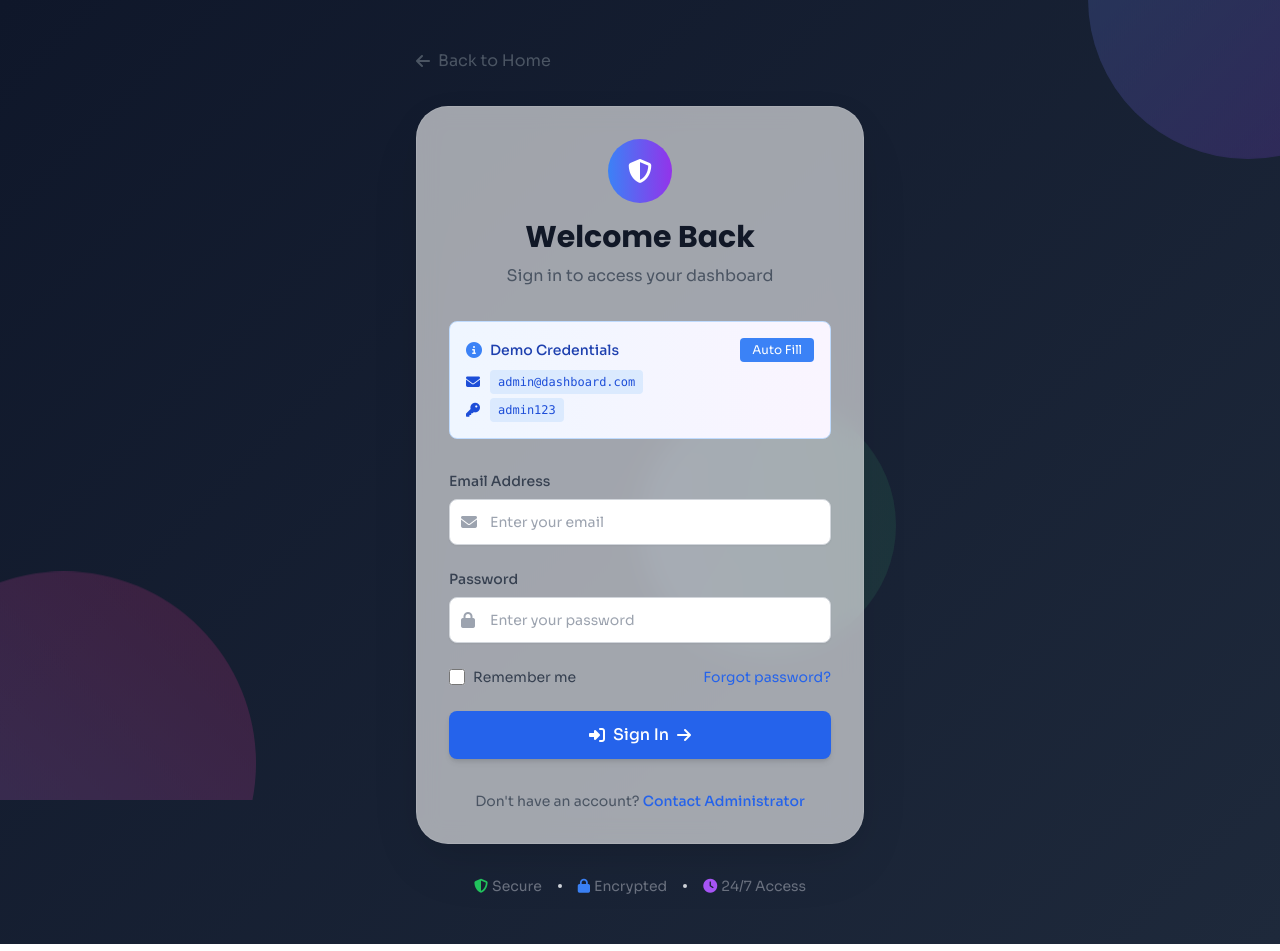
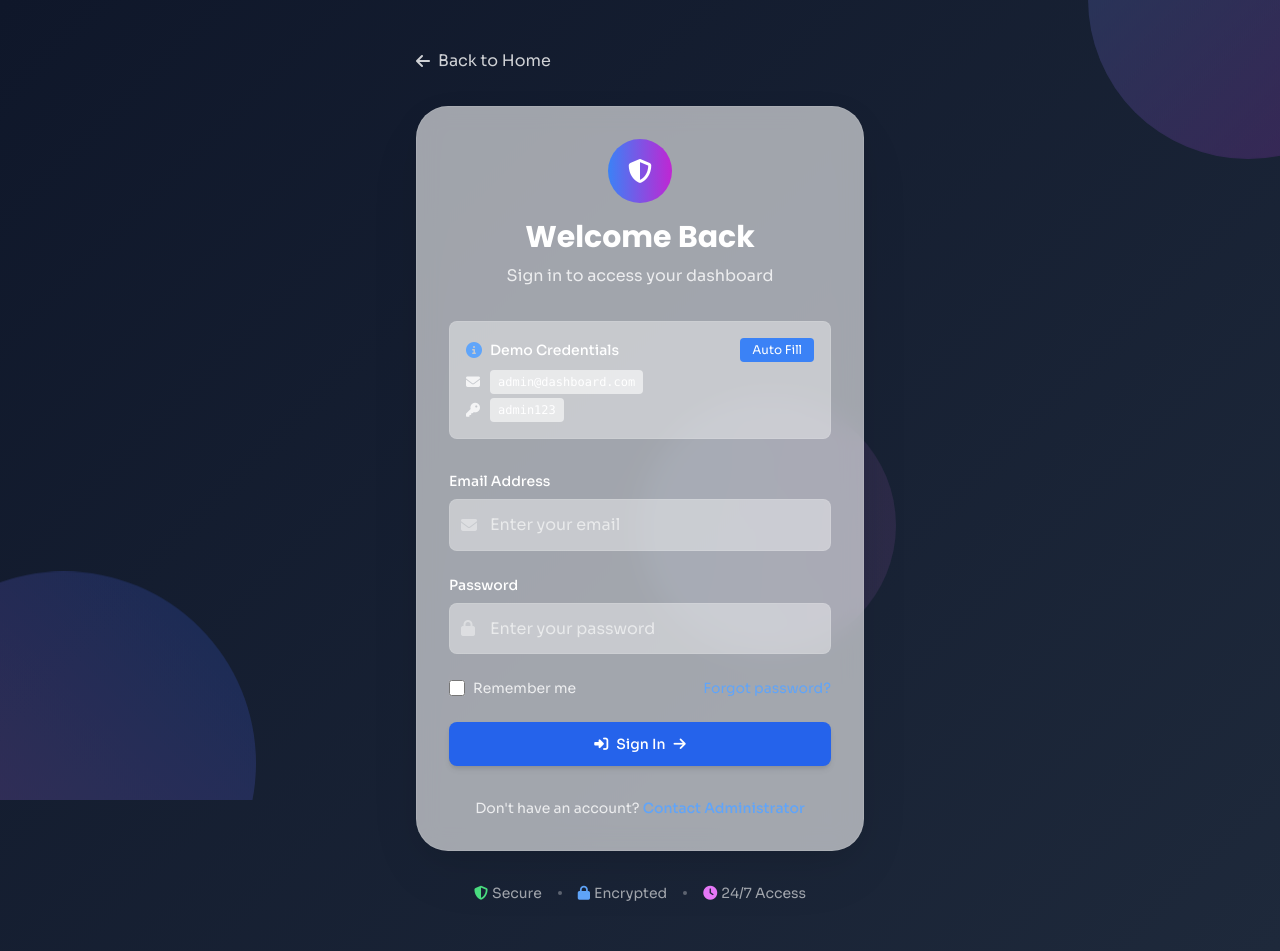
Before and after one commit to Ozair0101/Modern-Dashboard, a React (Vite) app: page /login in a window 1280 px wide. Built offline with nearby package versions, Linux system fonts and the light colour scheme.

Commit message:
changes login pages

```diff
--- a/src/components/Login.jsx
+++ b/src/components/Login.jsx
@@ -33,9 +33,9 @@ const Login = () => {
     <div className="login-container">
       {/* Background decoration */}
       <div className="absolute inset-0 overflow-hidden">
-        <div className="absolute -top-40 -right-32 w-80 h-80 bg-gradient-to-br from-blue-400 to-purple-600 rounded-full opacity-20 animate-bounce-gentle"></div>
-        <div className="absolute -bottom-40 -left-32 w-96 h-96 bg-gradient-to-tr from-purple-400 to-pink-600 rounded-full opacity-20 animate-bounce-gentle animation-delay-400"></div>
-        <div className="absolute top-1/2 left-1/2 transform -translate-x-1/2 -translate-y-1/2 w-64 h-64 bg-gradient-to-r from-blue-300 to-green-400 rounded-full opacity-10 animate-bounce-gentle animation-delay-200"></div>
+        <div className="absolute -top-40 -right-32 w-80 h-80 bg-gradient-to-br from-primary-400 to-accent-600 rounded-full opacity-20 animate-bounce-gentle"></div>
+        <div className="absolute -bottom-40 -left-32 w-96 h-96 bg-gradient-to-tr from-accent-400 to-primary-600 rounded-full opacity-20 animate-bounce-gentle animation-delay-400"></div>
+        <div className="absolute top-1/2 left-1/2 transform -translate-x-1/2 -translate-y-1/2 w-64 h-64 bg-gradient-to-r from-primary-300 to-accent-400 rounded-full opacity-10 animate-bounce-gentle animation-delay-200"></div>
       </div>
 
       <div className="relative z-10 w-full max-w-md">
@@ -43,7 +43,7 @@ const Login = () => {
         <div className="mb-8">
           <Link
             to="/"
-            className="inline-flex items-center text-gray-600 hover:text-gray-900 transition-colors group"
+            className="inline-flex items-center text-white/80 hover:text-white transition-colors group"
           >
             <i className="fas fa-arrow-left mr-2 group-hover:-translate-x-1 transition-transform"></i>
             Back to Home
@@ -54,19 +54,19 @@ const Login = () => {
         <div className="login-card animate-fade-in-up">
           {/* Header */}
           <div className="text-center">
-            <div className="mx-auto h-16 w-16 flex items-center justify-center rounded-full bg-gradient-to-r from-blue-500 to-purple-600 text-white mb-4">
+            <div className="mx-auto h-16 w-16 flex items-center justify-center rounded-full bg-gradient-to-r from-primary-500 to-accent-600 text-white mb-4">
               <i className="fas fa-shield-alt text-2xl"></i>
             </div>
-            <h2 className="text-3xl font-bold text-gray-900 mb-2">Welcome Back</h2>
-            <p className="text-gray-600 mb-8">Sign in to access your dashboard</p>
+            <h2 className="text-3xl font-bold text-white mb-2">Welcome Back</h2>
+            <p className="text-white/80 mb-8">Sign in to access your dashboard</p>
           </div>
 
           {/* Demo Credentials */}
-          <div className="mb-6 p-4 bg-gradient-to-r from-blue-50 to-purple-50 border border-blue-200 rounded-lg animate-fade-in-up-delay-200">
+          <div className="mb-6 p-4 bg-theme-light/40 border border-border rounded-lg animate-fade-in-up-delay-200">
             <div className="flex items-center justify-between mb-2">
               <div className="flex items-center">
-                <i className="fas fa-info-circle text-blue-500 mr-2"></i>
-                <span className="text-sm font-medium text-blue-800">Demo Credentials</span>
+                <i className="fas fa-info-circle text-primary-400 mr-2"></i>
+                <span className="text-sm font-medium text-white">Demo Credentials</span>
               </div>
               <button
                 type="button"
@@ -74,29 +74,29 @@ const Login = () => {
                   setEmail('admin@dashboard.com');
                   setPassword('admin123');
                 }}
-                className="px-3 py-1 text-xs bg-blue-500 text-white rounded hover:bg-blue-600 transition-colors"
+                className="px-3 py-1 text-xs bg-primary-500 text-white rounded hover:bg-primary-600 transition-colors"
               >
                 Auto Fill
               </button>
             </div>
-            <div className="text-sm text-blue-700 space-y-1">
+            <div className="text-sm text-white/80 space-y-1">
               <div className="flex items-center">
                 <i className="fas fa-envelope w-4 mr-2"></i>
-                <code className="bg-blue-100 px-2 py-1 rounded text-xs">admin@dashboard.com</code>
+                <code className="bg-theme-light/60 px-2 py-1 rounded text-xs text-white">admin@dashboard.com</code>
               </div>
               <div className="flex items-center">
                 <i className="fas fa-key w-4 mr-2"></i>
-                <code className="bg-blue-100 px-2 py-1 rounded text-xs">admin123</code>
+                <code className="bg-theme-light/60 px-2 py-1 rounded text-xs text-white">admin123</code>
               </div>
             </div>
           </div>
 
           {/* Error Message */}
           {error && (
-            <div className="mb-6 p-4 bg-red-50 border border-red-200 rounded-lg animate-fade-in-up">
+            <div className="mb-6 p-4 bg-red-500/20 border border-red-500/30 rounded-lg animate-fade-in-up">
               <div className="flex items-center">
-                <i className="fas fa-exclamation-triangle text-red-500 mr-2"></i>
-                <span className="text-sm text-red-600">{error}</span>
+                <i className="fas fa-exclamation-triangle text-red-400 mr-2"></i>
+                <span className="text-sm text-red-200">{error}</span>
               </div>
             </div>
           )}
@@ -104,12 +104,12 @@ const Login = () => {
           {/* Form */}
           <form onSubmit={handleSubmit} className="space-y-6">
             <div className="animate-fade-in-up-delay-400">
-              <label htmlFor="email" className="block text-sm font-medium text-gray-700 mb-2">
+              <label htmlFor="email" className="block text-sm font-medium text-white mb-2">
                 Email Address
               </label>
               <div className="relative">
                 <div className="absolute inset-y-0 left-0 pl-3 flex items-center pointer-events-none">
-                  <i className="fas fa-envelope text-gray-400"></i>
+                  <i className="fas fa-envelope text-white/40"></i>
                 </div>
                 <input
                   id="email"
@@ -117,19 +117,19 @@ const Login = () => {
                   value={email}
                   onChange={(e) => setEmail(e.target.value)}
                   required
-                  className="input pl-10 focus:ring-2 focus:ring-blue-500 focus:border-blue-500"
+                  className="w-full pl-10 pr-3 py-3 bg-theme-light/40 border border-border rounded-lg text-white placeholder-white/60 focus:outline-none focus:ring-2 focus:ring-primary-500 focus:border-transparent transition-all"
                   placeholder="Enter your email"
                 />
               </div>
             </div>
 
             <div className="animate-fade-in-up-delay-600">
-              <label htmlFor="password" className="block text-sm font-medium text-gray-700 mb-2">
+              <label htmlFor="password" className="block text-sm font-medium text-white mb-2">
                 Password
               </label>
               <div className="relative">
                 <div className="absolute inset-y-0 left-0 pl-3 flex items-center pointer-events-none">
-                  <i className="fas fa-lock text-gray-400"></i>
+                  <i className="fas fa-lock text-white/40"></i>
                 </div>
                 <input
                   id="password"
@@ -137,7 +137,7 @@ const Login = () => {
                   value={password}
                   onChange={(e) => setPassword(e.target.value)}
                   required
-                  className="input pl-10 focus:ring-2 focus:ring-blue-500 focus:border-blue-500"
+                  className="w-full pl-10 pr-3 py-3 bg-theme-light/40 border border-border rounded-lg text-white placeholder-white/60 focus:outline-none focus:ring-2 focus:ring-primary-500 focus:border-transparent transition-all"
                   placeholder="Enter your password"
                 />
               </div>
@@ -150,13 +150,13 @@ const Login = () => {
                   type="checkbox"
                   checked={rememberMe}
                   onChange={(e) => setRememberMe(e.target.checked)}
-                  className="h-4 w-4 text-blue-600 focus:ring-blue-500 border-gray-300 rounded transition-colors"
+                  className="h-4 w-4 text-primary-600 focus:ring-primary-500 border-border bg-theme-light/40 rounded transition-colors"
                 />
-                <label htmlFor="remember-me" className="ml-2 block text-sm text-gray-700">
+                <label htmlFor="remember-me" className="ml-2 block text-sm text-white/80">
                   Remember me
                 </label>
               </div>
-              <a href="#" className="text-sm text-blue-600 hover:text-blue-500 transition-colors">
+              <a href="#" className="text-sm text-primary-400 hover:text-primary-300 transition-colors">
                 Forgot password?
               </a>
             </div>
@@ -164,7 +164,7 @@ const Login = () => {
             <button
               type="submit"
               disabled={loading}
-              className="w-full btn-primary btn-lg group animate-fade-in-up-delay-600 disabled:opacity-50 disabled:cursor-not-allowed relative overflow-hidden"
+              className="w-full btn btn-primary py-3 group animate-fade-in-up-delay-600 disabled:opacity-50 disabled:cursor-not-allowed relative overflow-hidden"
             >
               {loading ? (
                 <>
@@ -183,9 +183,9 @@ const Login = () => {
 
           {/* Footer */}
           <div className="mt-8 text-center animate-fade-in-up-delay-600">
-            <p className="text-sm text-gray-600">
+            <p className="text-sm text-white/80">
               Don't have an account?{' '}
-              <a href="#" className="font-medium text-blue-600 hover:text-blue-500 transition-colors">
+              <a href="#" className="font-medium text-primary-400 hover:text-primary-300 transition-colors">
                 Contact Administrator
               </a>
             </p>
@@ -194,19 +194,19 @@ const Login = () => {
 
         {/* Additional Info */}
         <div className="mt-8 text-center animate-fade-in-up-delay-600">
-          <div className="flex items-center justify-center space-x-4 text-sm text-gray-500">
+          <div className="flex items-center justify-center space-x-4 text-sm text-white/60">
             <div className="flex items-center">
-              <i className="fas fa-shield-alt text-green-500 mr-1"></i>
+              <i className="fas fa-shield-alt text-green-400 mr-1"></i>
               Secure
             </div>
-            <div className="w-1 h-1 bg-gray-300 rounded-full"></div>
+            <div className="w-1 h-1 bg-white/30 rounded-full"></div>
             <div className="flex items-center">
-              <i className="fas fa-lock text-blue-500 mr-1"></i>
+              <i className="fas fa-lock text-primary-400 mr-1"></i>
               Encrypted
             </div>
-            <div className="w-1 h-1 bg-gray-300 rounded-full"></div>
+            <div className="w-1 h-1 bg-white/30 rounded-full"></div>
             <div className="flex items-center">
-              <i className="fas fa-clock text-purple-500 mr-1"></i>
+              <i className="fas fa-clock text-accent-400 mr-1"></i>
               24/7 Access
             </div>
           </div>
```
